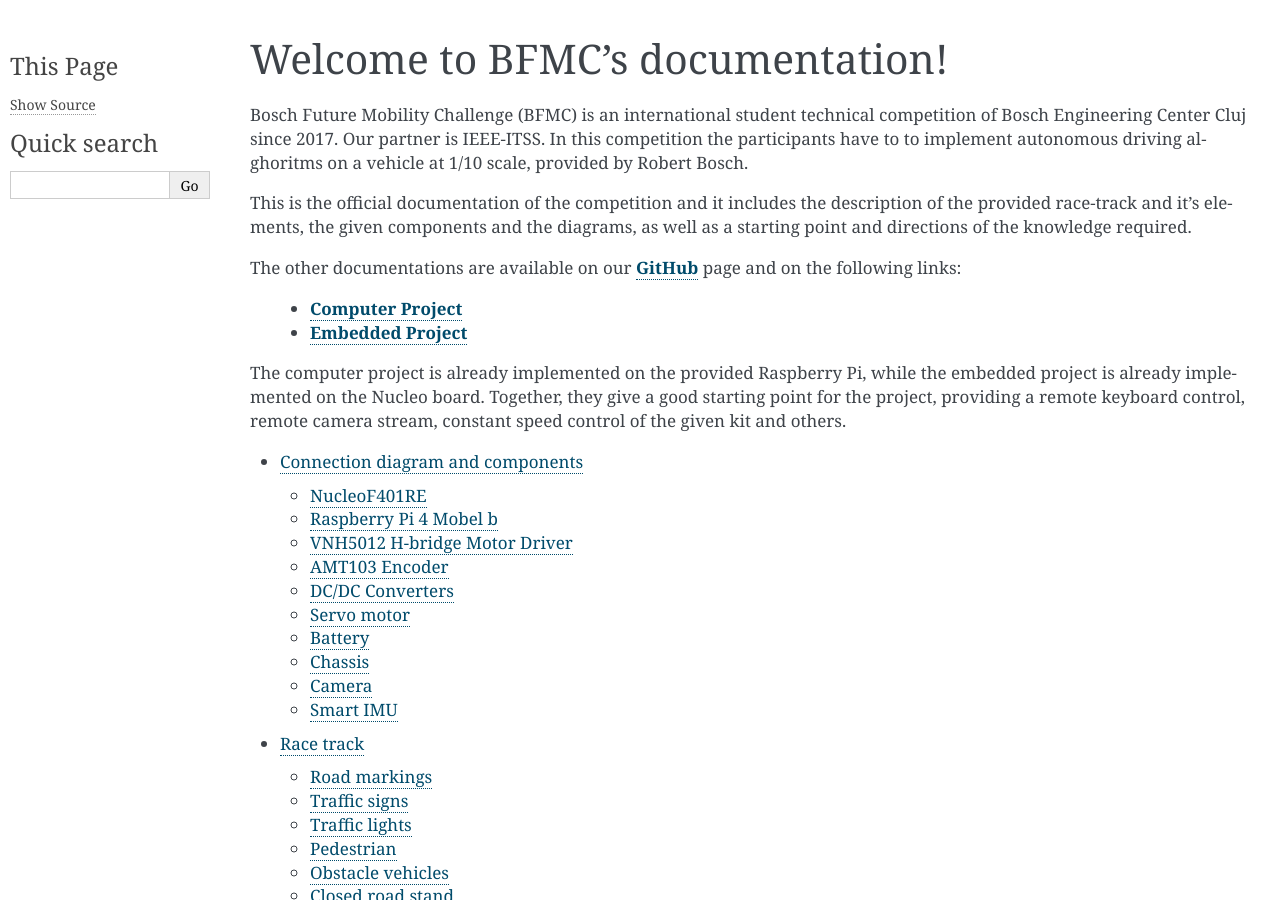
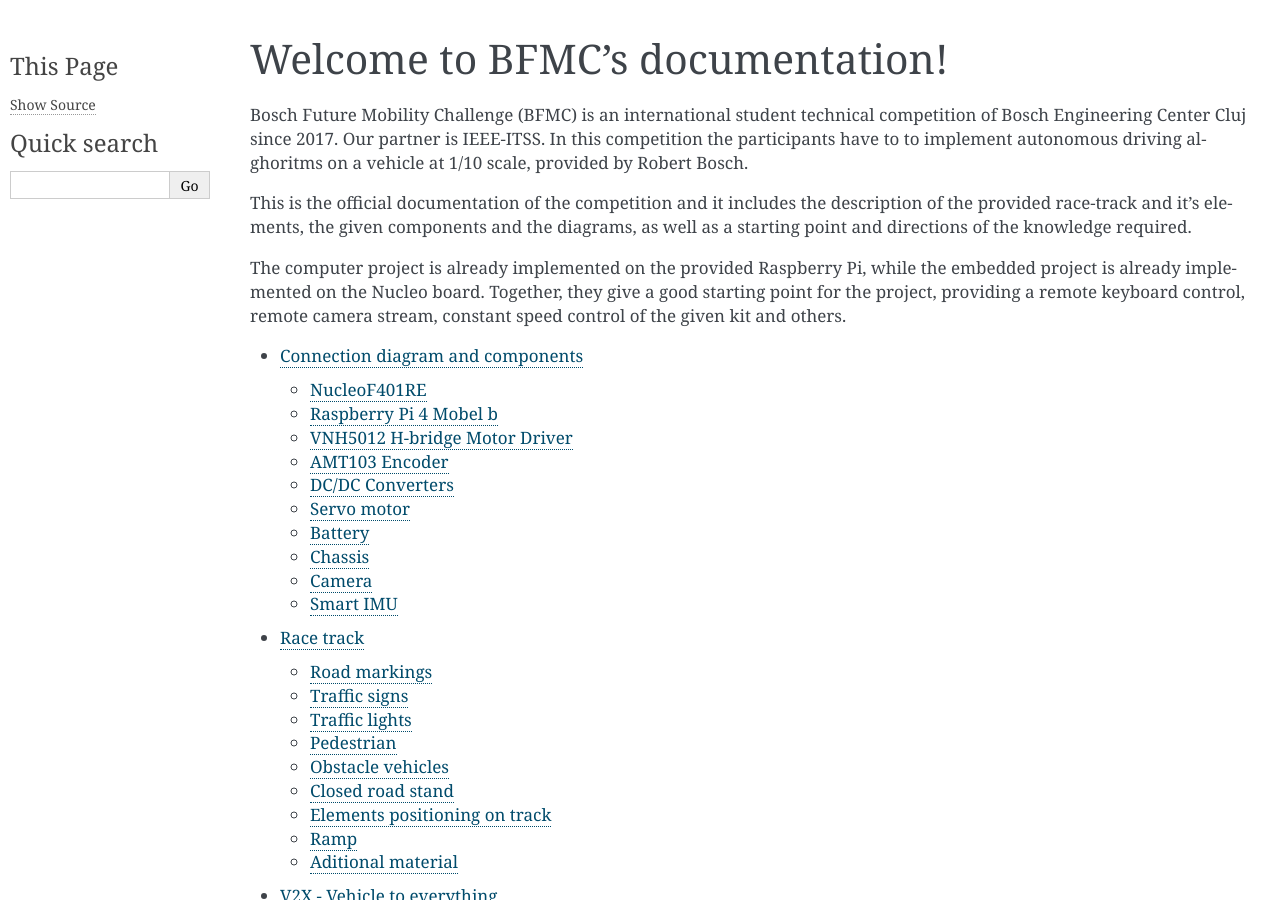
Before and after one commit to ECC-BFMC/Documentation, a Sphinx documentation site: the page built from source/index.rst, in a window 1280 px wide and 900 px high. Built offline with Sphinx 7.4.7, drawn with Linux system fonts in a browser that asks for light colours.

Commit message:
BFMC2022

```diff
--- a/source/index.rst
+++ b/source/index.rst
@@ -6,13 +6,6 @@
 
 This is the official documentation of the competition and it includes the description of the provided race-track and it's elements, the given components
 and the diagrams, as well as a starting point and directions of the knowledge required.
-
-The other documentations are available on our `GitHub`_ page and on the following links:
-
-.. _`GitHub`: https://github.com/BFMC
-
-    - `Computer Project <https://bfmccomputer.readthedocs.io/en/stable/>`_
-    - `Embedded Project <https://bfmcembedded.readthedocs.io/en/stable/>`_
 
 The computer project is already implemented on the provided Raspberry Pi, while the embedded project is already implemented on the Nucleo board. Together, they give
 a good starting point for the project, providing a remote keyboard control, remote camera stream, constant speed control of the given kit and others.
```
